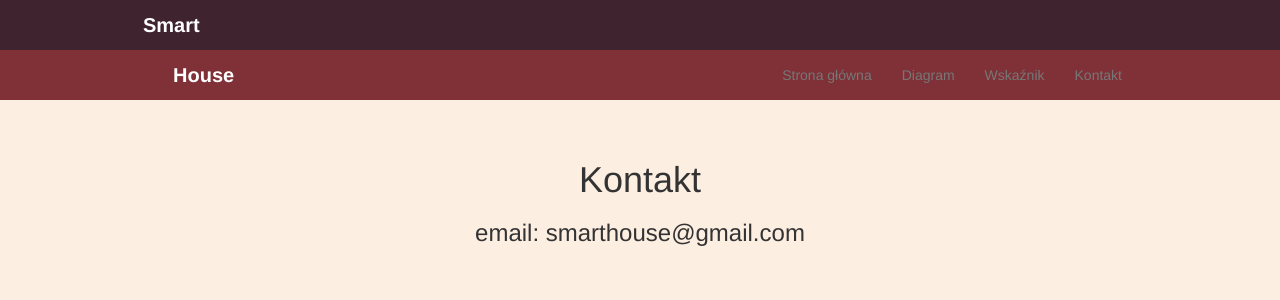
After one commit to elatomczyk/smarthouse, a Django app: page /contact/ in a window 1280 px wide. The commit adds this page. Shown: the top 300 px of the page. Run offline with Django 3.2, Linux system fonts and the light colour scheme; parts of the project's set-up code (start-up, migrations or seed data) failed here and were passed over; some libraries are stand-ins or nearby versions.

Commit message:
Contact, Navbar Fixed

```diff
--- a/SmartHouse/urls.py
+++ b/SmartHouse/urls.py
@@ -24,6 +24,7 @@ urlpatterns = patterns('',
     url(r'^scope/$',views.scope, name="scope"),
     url(r'^scope/form/(?P<pk>\d+)/$', views.formScope, name='formScope'),
     url(r'^scope/form/(?P<nameSensor>[0-9a-zA-Z  _-]+)/$', views.deleteScope, name='deleteScope'),
+    url(r'^contact/$', views.contactHtml, name="contact"),
 )
 
 if settings.DEBUG:
--- a/measurement/views.py
+++ b/measurement/views.py
@@ -139,3 +139,5 @@ def deleteScope(request, nameSensor):
     scope = Scope.objects.filter(idUser=user, sensor = sensor.id)
     scope.delete()
     return HttpResponseRedirect('/scope')
+def contactHtml(request):
+    return render(request, 'contact.html')
--- a/static/static/css/custom.css
+++ b/static/static/css/custom.css
@@ -14,11 +14,14 @@ body {
 .navbar-default {
     background-color: #7F3137;
     border: none;
+
+
 }
 
 
 .custom {
     position: fixed;
+    z-index:1030;
     top: 50px;
     width:100%;
 }
--- a/static/templates/base.html
+++ b/static/templates/base.html
@@ -56,7 +56,7 @@
                     <li><a href="/">Strona główna</a></li>
                     <li><a href="{% url 'diagram' %}">Diagram</a></li>
                     <li><a href="{% url 'scope' %}">Wskaźnik</a></li>
-                    <li><a href="{% url 'logout' %}">Kontakt</a></li>
+                    <li><a href="{% url 'contact' %}">Kontakt</a></li>
                 </ul>
             </div>
         </div>
--- /dev/null
+++ b/static/templates/contact.html
@@ -0,0 +1,11 @@
+{% extends 'base.html' %}
+{% block content %}
+    <div class="row">
+        <div class="col-md-2"></div>
+        <div class="col-md-8">
+            <h1 style="text-align: center" >Kontakt</h1>
+            <h3 style="text-align: center"> email: smarthouse@gmail.com</h3>
+        </div>
+        <div class="col-md-2"></div>
+    </div>
+{% endblock %}
```
